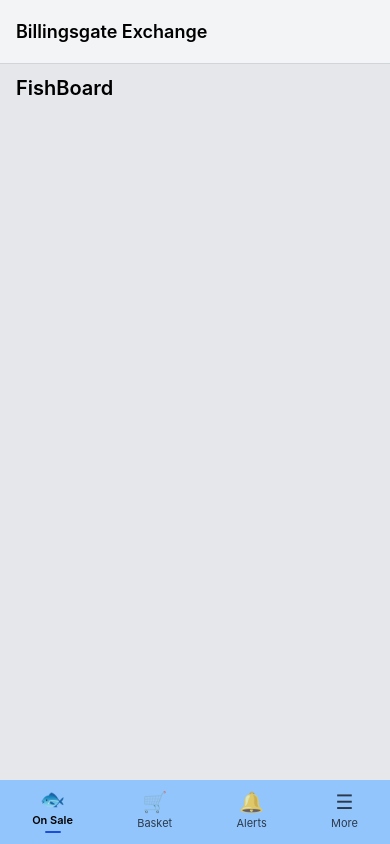
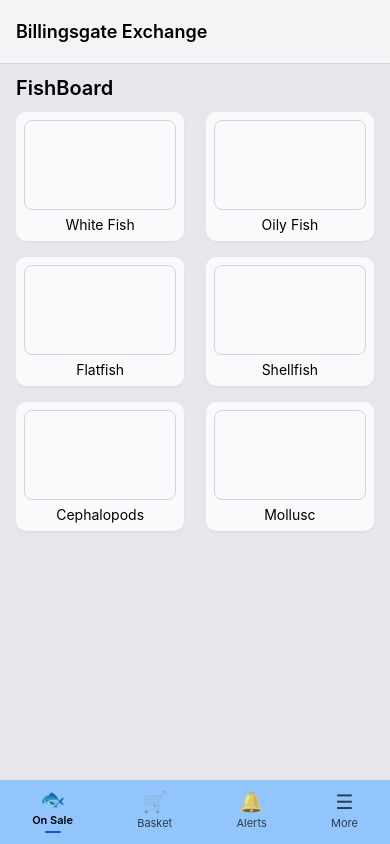
Before and after one commit to rob-davis35/HumanComputerInteraction, a React Native app: screen / in a window 390 px wide. Built offline with nearby package versions, Linux system fonts and the light colour scheme.

Commit message:
fixes to styling

```diff
--- a/App.js
+++ b/App.js
@@ -138,7 +138,7 @@ export default function App() {
           // Category grid
           <ScrollView contentContainerStyle={styles.grid}>
             {CATEGORIES.map((name) => (
-              <categoryCard
+              <CategoryCard
                 key={name}
                 label={name}
                 onPress={() => setSelectedCategory(name)}
@@ -149,7 +149,7 @@ export default function App() {
           // Listings list
           <ScrollView contentContainerStyle={styles.list}>
             {listingsForCategory.map((item, index) => (
-              <ListingCard
+              <listingCard
                 key={index}
                 item={item}
                 onPress={() =>
@@ -193,19 +193,17 @@ export default function App() {
   );
 }
 
-// creates a category card with <categoryCard ... />
-function categoryCard({ label, onPress }) {
+function CategoryCard({ label, onPress }) {
   return (
     <TouchableOpacity style={styles.card} onPress={onPress}>
-      <View style={styles.cardImage}>
+      <View style={styles.cardImagePlaceholder}>
       </View>
       <Text style={styles.cardLabel}>{label}</Text>
     </TouchableOpacity>
   );
 }
 
-// same thing but for a listing
-function listingCard({ item, onPress }) {
+function ListingCard({ item, onPress }) {
   return (
     <TouchableOpacity style={styles.listItem} onPress={onPress}>
       <View style={styles.listImagePlaceholder}>
@@ -239,9 +237,6 @@ const styles = StyleSheet.create({
     fontSize: 18,
     fontWeight: "600",
   },
-  appBarIcon: {
-    fontSize: 20,
-  },
   content: {
     flex: 1,
     paddingHorizontal: 16,
@@ -263,7 +258,6 @@ const styles = StyleSheet.create({
   backArrow: {
     fontSize: 22,
   },
-
   grid: {
     paddingBottom: 16,
     flexDirection: "row",
@@ -281,7 +275,7 @@ const styles = StyleSheet.create({
     shadowRadius: 3,
     shadowOffset: { width: 0, height: 1 },
   },
-  cardImage: {
+  cardImagePlaceholder: {
     height: 90,
     borderRadius: 8,
     borderWidth: 1,
@@ -290,13 +284,53 @@ const styles = StyleSheet.create({
     alignItems: "center",
     marginBottom: 6,
   },
-
   cardLabel: {
     textAlign: "center",
     fontSize: 14,
   },
 
-  // nav styles
+  // listing styles
+  list: {
+    paddingBottom: 16,
+  },
+  listItem: {
+    flexDirection: "row",
+    backgroundColor: "#F9FAFB",
+    borderRadius: 10,
+    marginBottom: 12,
+    padding: 8,
+    elevation: 1,
+    shadowOpacity: 0.05,
+    shadowRadius: 3,
+    shadowOffset: { width: 0, height: 1 },
+  },
+  listImagePlaceholder: {
+    width: 80,
+    height: 80,
+    borderRadius: 8,
+    borderWidth: 1,
+    borderColor: "#D1D5DB",
+    justifyContent: "center",
+    alignItems: "center",
+    marginRight: 8,
+  },
+  listTextContainer: {
+    flex: 1,
+  },
+  listTitle: {
+    fontSize: 14,
+    fontWeight: "600",
+    marginBottom: 2,
+  },
+  listPrice: {
+    fontSize: 13,
+    marginBottom: 2,
+  },
+  listMeta: {
+    fontSize: 12,
+    color: "#4B5563",
+  },
+
   bottomNav: {
     height: 64,
     backgroundColor: "#93C5FD",
```
